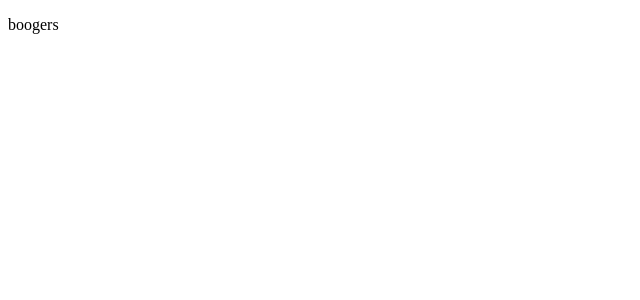
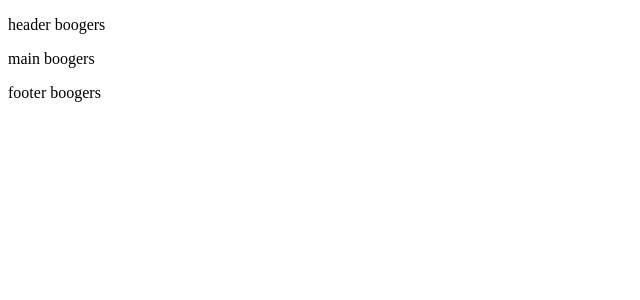
Before and after one commit to jdabassett/horned-beast, a React (Create React App) app: page / in a window 1280 px wide. Shown: the top 300 px of the page, without its empty margins (0-640 px from the left). Built offline with nearby package versions, Linux system fonts and the light colour scheme.

Commit message:
all files created

```diff
--- a/src/App.js
+++ b/src/App.js
@@ -1,16 +1,23 @@
 
 import './App.css';
 import React from 'react';
-import ReactDOM from 'react-dom/client';
+import Header from './components/Header.jsx';
+import Main from './components/Main.jsx';
+import Footer from './components/Footer.jsx';
+
 
 class App extends React.Component {
+  // constructor(props){
+  //   super(props);
+  // };
 
   render () {
+    console.log('app working')
     return (
       <div className="app-container">
-        <header className="header-container">
-          <p>boogers</p>
-        </header>
+        <Header />
+        <Main />
+        <Footer />
       </div>
     );
   }
--- /dev/null
+++ b/src/components/Footer.jsx
@@ -0,0 +1,10 @@
+import React from 'react';
+
+export default class Footer extends React.Component{
+
+  render(){
+    return(
+      <p>footer boogers</p>
+    )
+  }
+}
--- a/src/components/Header.jsx
+++ b/src/components/Header.jsx
@@ -0,0 +1,11 @@
+import React from "react";
+
+export default class Header extends React.Component{
+
+
+  render () {
+    return (
+      <p>header boogers</p>
+    )
+  }
+};
--- /dev/null
+++ b/src/components/Main.jsx
@@ -0,0 +1,10 @@
+import React from 'react';
+
+export default class Main extends React.Component{
+
+  render(){
+    return(
+      <p>main boogers</p>
+    )
+  }
+}
```
